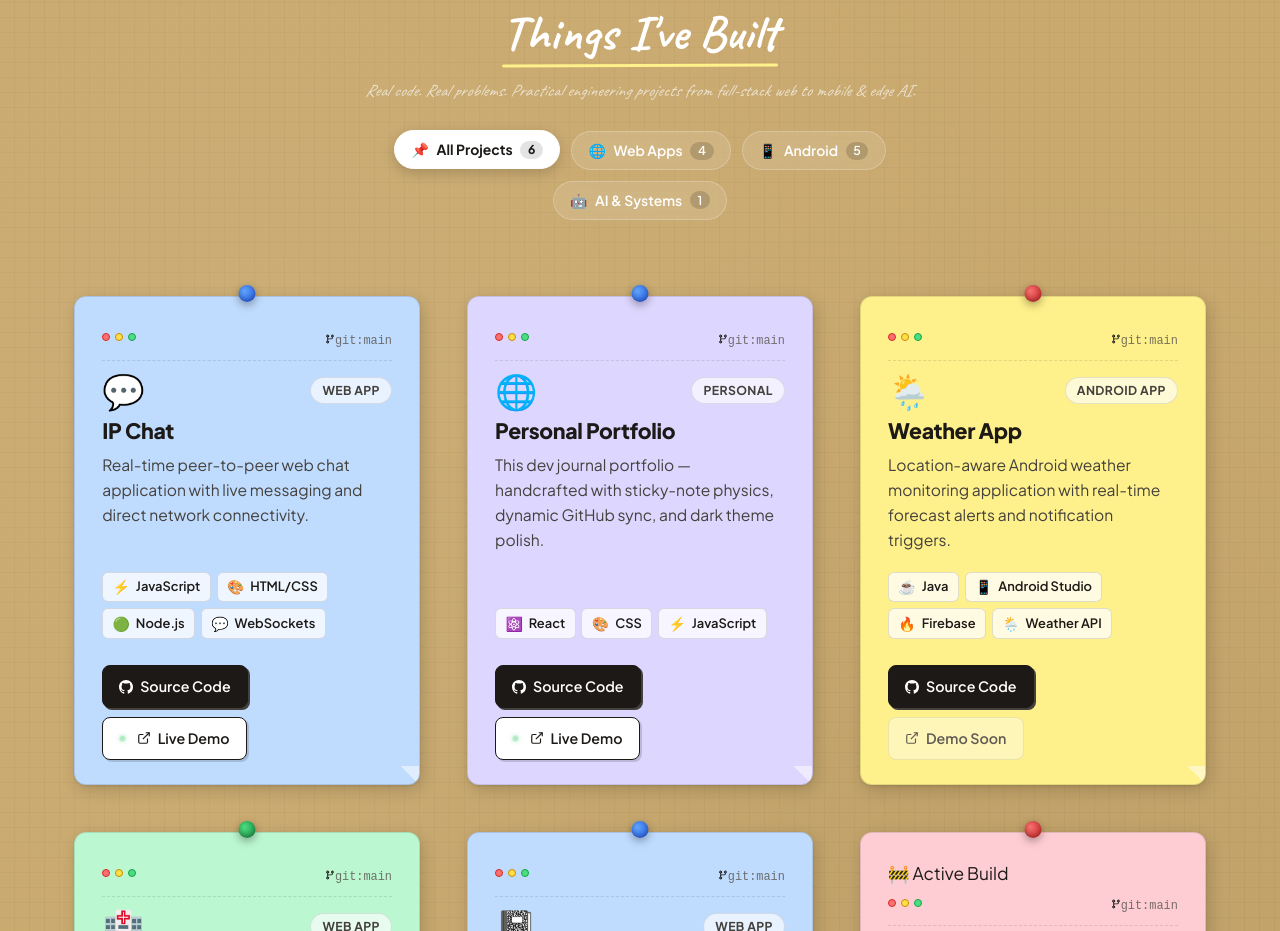
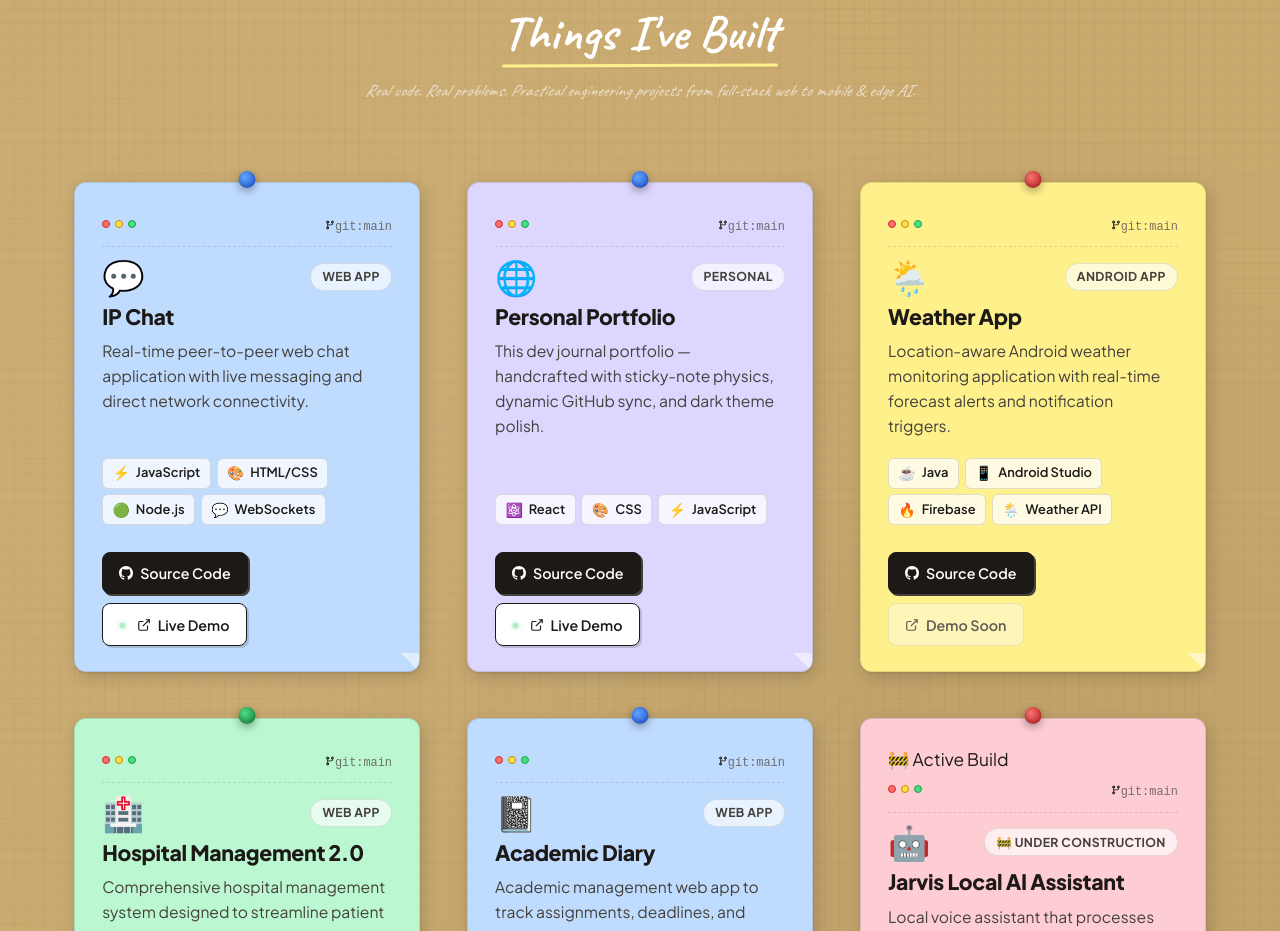
Before and after one commit to someshwar-songara/portfolio, a React (Vite) app: page / in a window 1280 px wide. Shown: the part 2200-3131 px from the top of the page. Built offline with nearby package versions, Linux system fonts and the light colour scheme.

Commit message:
refactor(projects): remove category filter pills tab bar

```diff
--- a/src/components/Projects.jsx
+++ b/src/components/Projects.jsx
@@ -1,4 +1,3 @@
-import { useState } from 'react';
 import { getProjectEmoji } from '../data/projects';
 
 // Helper to provide tech icons for visual distinction
@@ -28,8 +27,6 @@ export default function Projects({
   syncNow = () => {},
   rateLimitReset = null,
 }) {
-  const [activeFilter, setActiveFilter] = useState('all');
-
   const formatTime = (ts) => {
     if (!ts) return '';
     try {
@@ -46,45 +43,6 @@ export default function Projects({
     }
     return 'Live sync connected to GitHub API. Click to refresh projects.';
   };
-
-  const filterCategories = [
-    { id: 'all', label: 'All Projects', emoji: '📌' },
-    { id: 'web', label: 'Web Apps', emoji: '🌐' },
-    { id: 'android', label: 'Android', emoji: '📱' },
-    { id: 'ai', label: 'AI & Systems', emoji: '🤖' },
-  ];
-
-  const matchesFilter = (project, filter) => {
-    if (filter === 'all') return true;
-    const tag = (project.tag || '').toLowerCase();
-    const name = (project.name || '').toLowerCase();
-    const tech = (project.tech || []).join(' ').toLowerCase();
-
-    if (filter === 'web') {
-      return (
-        tag.includes('web') ||
-        tag.includes('personal') ||
-        tech.includes('react') ||
-        tech.includes('php') ||
-        tech.includes('javascript')
-      );
-    }
-    if (filter === 'android') {
-      return tag.includes('android') || tech.includes('android') || tech.includes('java');
-    }
-    if (filter === 'ai') {
-      return (
-        tag.includes('ai') ||
-        tag.includes('construction') ||
-        tech.includes('python') ||
-        tech.includes('llm') ||
-        name.includes('jarvis')
-      );
-    }
-    return true;
-  };
-
-  const filteredProjects = projects.filter((p) => matchesFilter(p, activeFilter));
 
   return (
     <section id="projects" className="section section--cork" aria-label="Projects">
@@ -125,32 +83,10 @@ export default function Projects({
           <p className="section-note section-note--light">
             Real code. Real problems. Practical engineering projects from full-stack web to mobile &amp; edge AI.
           </p>
-
-          {/* Interactive Category Filter Pills */}
-          <div className="projects-filter-bar" role="tablist" aria-label="Filter projects by category">
-            {filterCategories.map((cat) => {
-              const count = projects.filter((p) => matchesFilter(p, cat.id)).length;
-              const isActive = activeFilter === cat.id;
-              return (
-                <button
-                  key={cat.id}
-                  type="button"
-                  role="tab"
-                  aria-selected={isActive}
-                  className={`project-filter-pill ${isActive ? 'project-filter-pill--active' : ''}`}
-                  onClick={() => setActiveFilter(cat.id)}
-                >
-                  <span className="filter-pill-emoji" aria-hidden="true">{cat.emoji}</span>
-                  <span className="filter-pill-label">{cat.label}</span>
-                  <span className="filter-pill-count">{count}</span>
-                </button>
-              );
-            })}
-          </div>
         </header>
 
         <div className="projects-grid">
-          {filteredProjects.map((project, i) => (
+          {projects.map((project, i) => (
             <article
               key={`${project.name}-${i}`}
               className={`project-card ${project.color || 'sticky-yellow'}${
--- a/src/index.css
+++ b/src/index.css
@@ -3863,62 +3863,6 @@ body[data-theme="dark"] .info-card-tape {
   border-color: rgba(255, 255, 255, 0.22);
 }
 
-/* ── Projects Section Filter Tabs ── */
-.projects-filter-bar {
-  display: flex;
-  align-items: center;
-  justify-content: center;
-  flex-wrap: wrap;
-  gap: 0.65rem;
-  margin: 1.5rem auto 0;
-  max-width: 600px;
-}
-.project-filter-pill {
-  display: inline-flex;
-  align-items: center;
-  gap: 0.45rem;
-  font-family: var(--font-ui);
-  font-size: 0.82rem;
-  font-weight: 600;
-  padding: 0.38rem 0.95rem;
-  border-radius: 999px;
-  background: rgba(255, 255, 255, 0.12);
-  color: #fff;
-  border: 1px solid rgba(255, 255, 255, 0.22);
-  cursor: pointer;
-  transition: all 0.22s ease;
-  backdrop-filter: blur(8px);
-}
-.project-filter-pill:hover {
-  background: rgba(255, 255, 255, 0.22);
-  transform: translateY(-1.5px);
-  border-color: rgba(255, 255, 255, 0.4);
-}
-.project-filter-pill--active {
-  background: #ffffff !important;
-  color: #1c1917 !important;
-  border-color: #ffffff !important;
-  font-weight: 700;
-  box-shadow: 0 4px 14px rgba(0, 0, 0, 0.18);
-  transform: translateY(-1px);
-}
-.filter-pill-count {
-  font-size: 0.72rem;
-  padding: 0.1rem 0.45rem;
-  border-radius: 999px;
-  background: rgba(0, 0, 0, 0.15);
-  line-height: 1.2;
-}
-.project-filter-pill--active .filter-pill-count {
-  background: rgba(28, 25, 23, 0.12);
-  color: #1c1917;
-}
-body[data-theme="dark"] .project-filter-pill--active {
-  background: #f8fafc !important;
-  color: #0f172a !important;
-  box-shadow: 0 4px 16px rgba(255, 255, 255, 0.2);
-}
-
 /* ── Live Demo Dot Indicator ── */
 .live-demo-dot {
   width: 6.5px;
```
